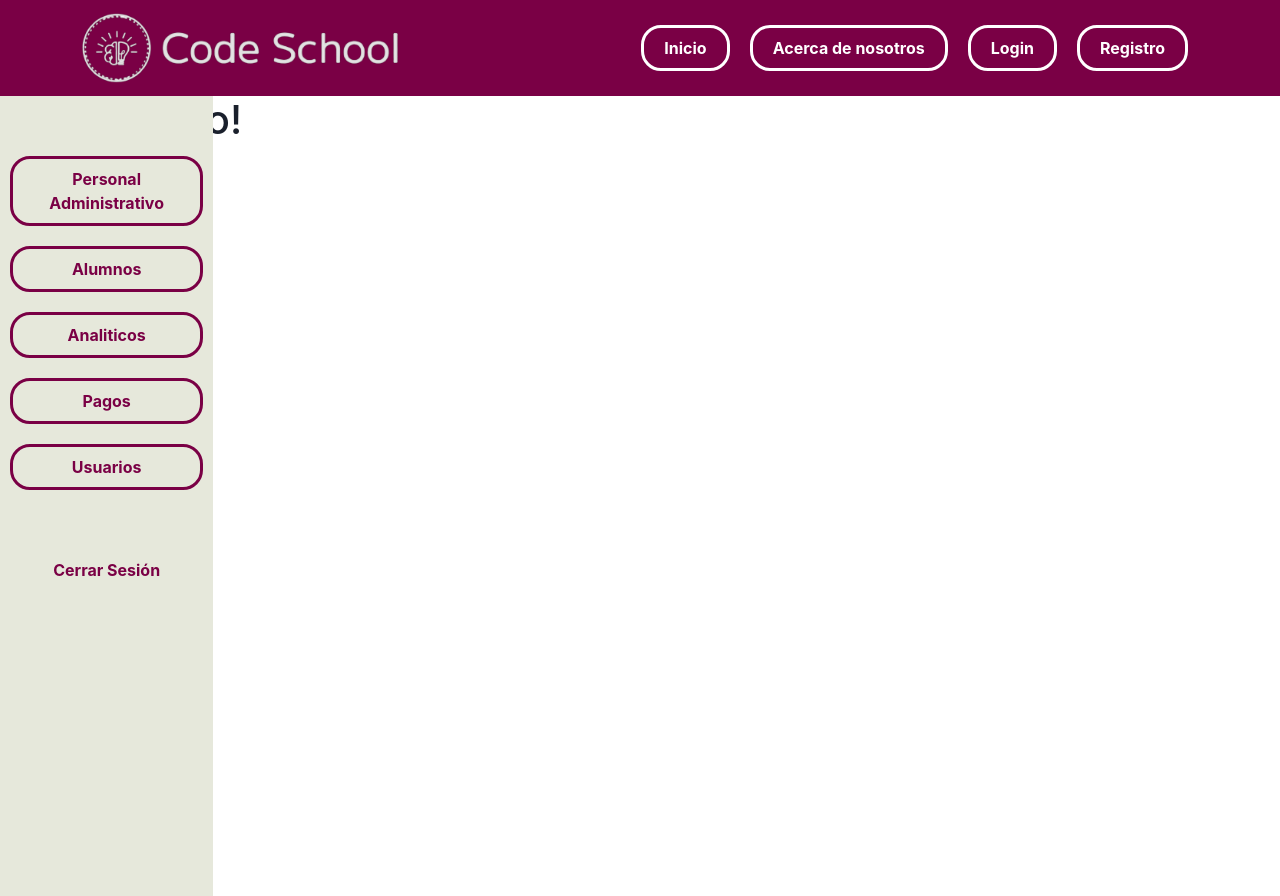
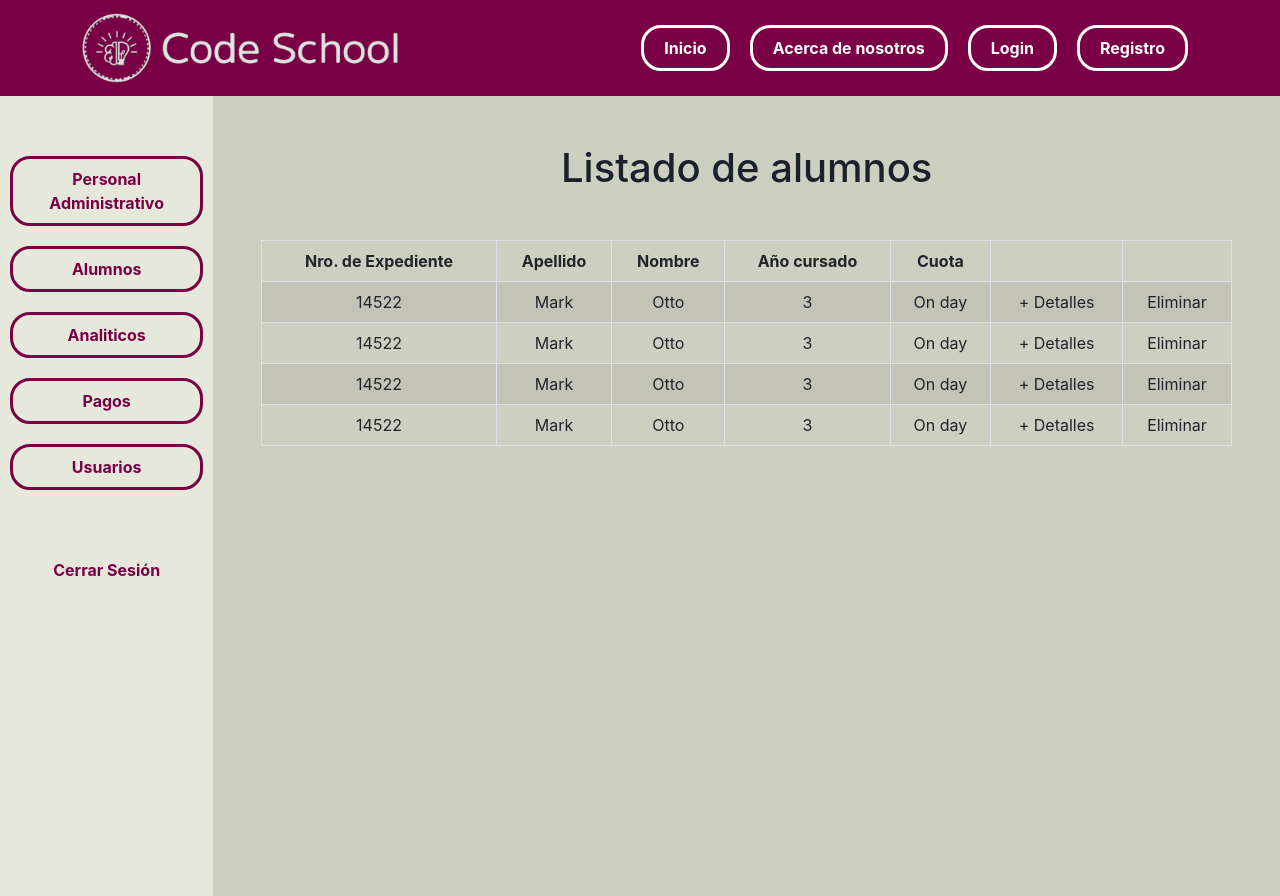
Before and after one commit to gsantolaya/school-project-frontend, a React (Create React App) app: page /students in a window 1280 px wide. Built offline with nearby package versions, Linux system fonts and the light colour scheme.

Commit message:
empezando pagina alumnos

```diff
--- a/package.json
+++ b/package.json
@@ -3,6 +3,7 @@
   "version": "0.1.0",
   "private": true,
   "dependencies": {
+    "@chakra-ui/icon": "^3.0.16",
     "@chakra-ui/react": "^2.6.1",
     "@emotion/react": "^11.11.0",
     "@emotion/styled": "^11.11.0",
--- a/src/App.js
+++ b/src/App.js
@@ -1,7 +1,5 @@
 import './App.css';
 import { AppRouter } from './router/AppRouter';
-import NavbarMenu from './home/components/NavbarMenu';
-import { SideMenu } from './home/components/SideMenu';
 import { ChakraProvider } from '@chakra-ui/react';
 
 
@@ -9,10 +7,7 @@ function App() {
   return (
     <>
     <ChakraProvider/>
-      <NavbarMenu/>
-      <SideMenu/>
       <AppRouter/>
-      <h1>Hola mundo!</h1>
     </>
   );
 }
--- /dev/null
+++ b/src/home/pages/StudentsScreen.css
@@ -0,0 +1,3 @@
+body{
+    background-color: #CDCFC0 !important;
+}
--- a/src/home/pages/StudentsScreen.jsx
+++ b/src/home/pages/StudentsScreen.jsx
@@ -0,0 +1,70 @@
+import React from 'react';
+import NavbarMenu from '../components/NavbarMenu';
+import { SideMenu } from '../components/SideMenu';
+import Table from 'react-bootstrap/Table';
+import './StudentsScreen.css';
+
+
+
+export const StudentsScreen = () => {
+    return (
+        <>
+            <NavbarMenu />
+            <SideMenu />
+            <div className='Container col-md-9 col-lg-10 position-absolute end-0 p-5 text-center'>
+                <h1 className='mb-5'>Listado de alumnos</h1>
+                <Table striped bordered hover>
+                    <thead>
+                        <tr>
+                            <th>Nro. de Expediente</th>
+                            <th>Apellido</th>
+                            <th>Nombre</th>
+                            <th>Año cursado</th>
+                            <th>Cuota</th>
+                            <th></th>
+                            <th></th>
+                        </tr>
+                    </thead>
+                    <tbody>
+                        <tr>
+                            <td>14522</td>
+                            <td>Mark</td>
+                            <td>Otto</td>
+                            <td>3</td>
+                            <td>On day</td>
+                            <td>+ Detalles</td>
+                            <td>Eliminar</td>
+                        </tr>
+                        <tr>
+                            <td>14522</td>
+                            <td>Mark</td>
+                            <td>Otto</td>
+                            <td>3</td>
+                            <td>On day</td>
+                            <td>+ Detalles</td>
+                            <td>Eliminar</td>
+                        </tr>
+                        <tr>
+                            <td>14522</td>
+                            <td>Mark</td>
+                            <td>Otto</td>
+                            <td>3</td>
+                            <td>On day</td>
+                            <td>+ Detalles</td>
+                            <td>Eliminar</td>
+                        </tr>
+                                                <tr>
+                            <td>14522</td>
+                            <td>Mark</td>
+                            <td>Otto</td>
+                            <td>3</td>
+                            <td>On day</td>
+                            <td>+ Detalles</td>
+                            <td>Eliminar</td>
+                        </tr>
+                    </tbody>
+                </Table>
+            </div>
+        </>
+    )
+}
--- a/src/router/AppRouter.jsx
+++ b/src/router/AppRouter.jsx
@@ -4,6 +4,7 @@ import { HomeScreen } from "../home/pages/HomeScreen";
 import { AboutUsScreen } from "../home/pages/AboutUsScreen";
 import { LoginScreen } from "../auth/pages/LoginScreen";
 import { RegisterScreen } from "../auth/pages/RegisterScreen";
+import { StudentsScreen } from '../home/pages/StudentsScreen';
 
 export const AppRouter = () => {
   return (
@@ -13,6 +14,7 @@ export const AppRouter = () => {
         <Route path="/aboutUs" element={<AboutUsScreen />} />
         <Route path="/login" element={<LoginScreen />} />
         <Route path="/register" element={<RegisterScreen />} />
+        <Route path="/students" element={<StudentsScreen />} />
       </Routes>
     </BrowserRouter>
   )
```
Also changed, not shown: 1 other file (tests, documents, lock files or other folders).
